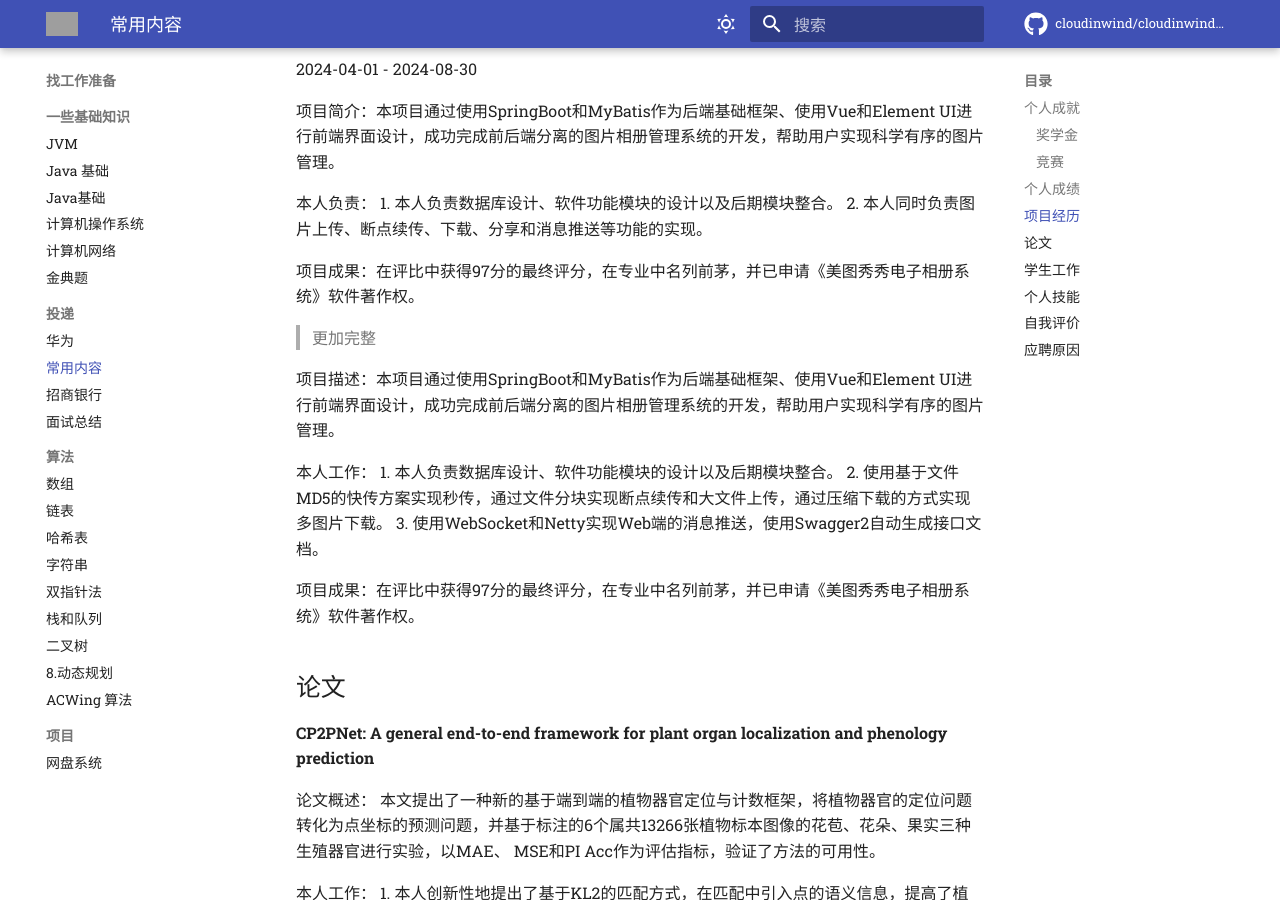
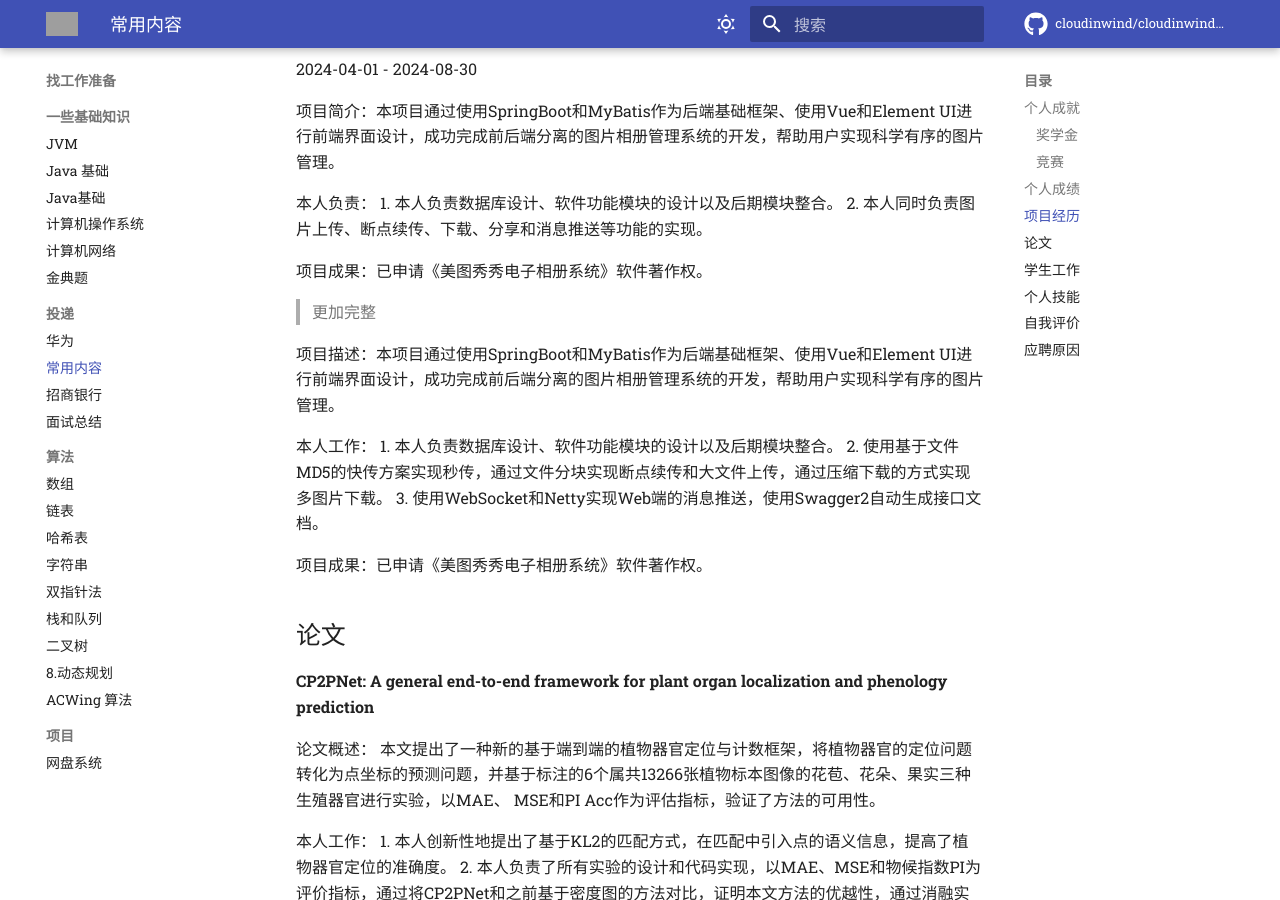
Before and after one commit to cloudinwind/cloudinwind.github.io, an MkDocs documentation site: the page built from docs/找工作准备/投递/常用内容.md, in a window 1280 px wide and 900 px high, scrolled down 1834 px. Built offline with MkDocs 1.6.1 and Material for MkDocs 9.7.7, drawn with Linux system fonts in a browser that asks for light colours; comment, search, counter and statistics services are not loaded; grey boxes are pictures that could not be loaded.

Commit message:
cloudinwind 2024-9-22:0:59:47

```diff
--- a/docs/找工作准备/投递/常用内容.md
+++ b/docs/找工作准备/投递/常用内容.md
@@ -74,7 +74,7 @@ GPA: 3.38
 1. 本人负责数据库设计、软件功能模块的设计以及后期模块整合。
 2. 本人同时负责图片上传、断点续传、下载、分享和消息推送等功能的实现。
 
-项目成果：在评比中获得97分的最终评分，在专业中名列前茅，并已申请《美图秀秀电子相册系统》软件著作权。
+项目成果：已申请《美图秀秀电子相册系统》软件著作权。
 
 >更加完整
 
@@ -85,7 +85,7 @@ GPA: 3.38
 2. 使用基于文件MD5的快传方案实现秒传，通过文件分块实现断点续传和大文件上传，通过压缩下载的方式实现多图片下载。
 3. 使用WebSocket和Netty实现Web端的消息推送，使用Swagger2自动生成接口文档。
 
-项目成果：在评比中获得97分的最终评分，在专业中名列前茅，并已申请《美图秀秀电子相册系统》软件著作权。
+项目成果：已申请《美图秀秀电子相册系统》软件著作权。
 
 
 
```
